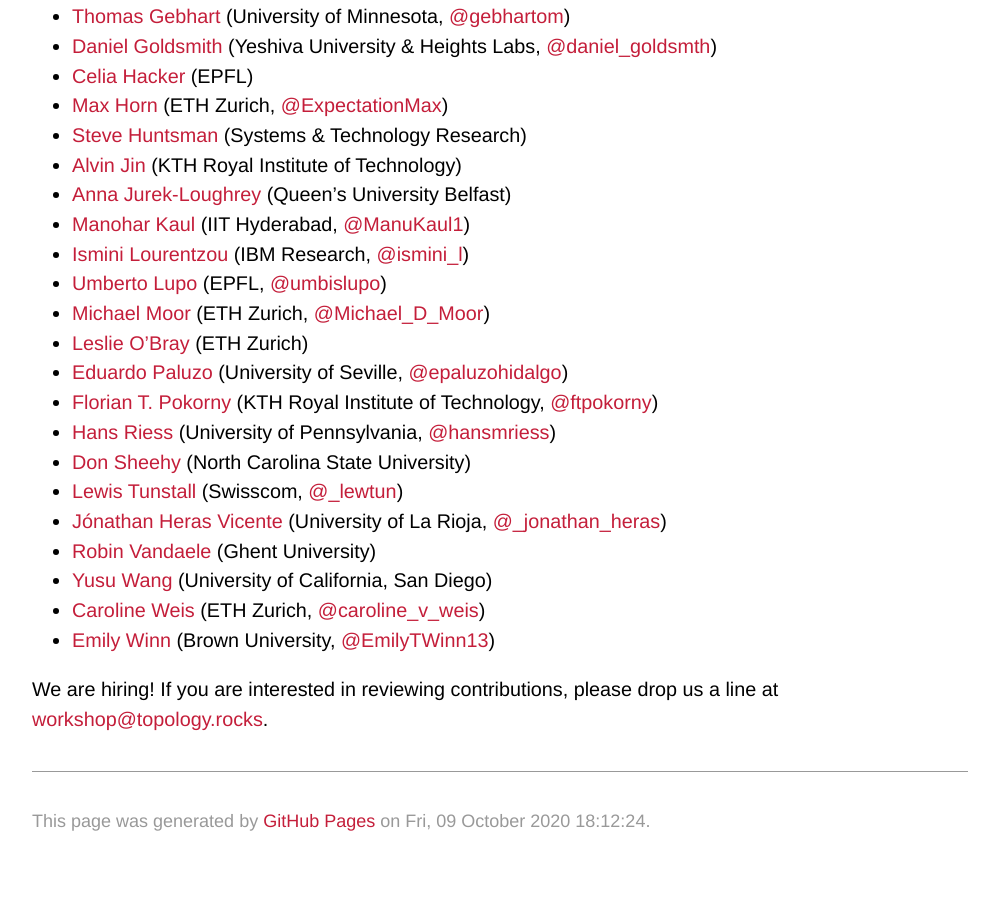
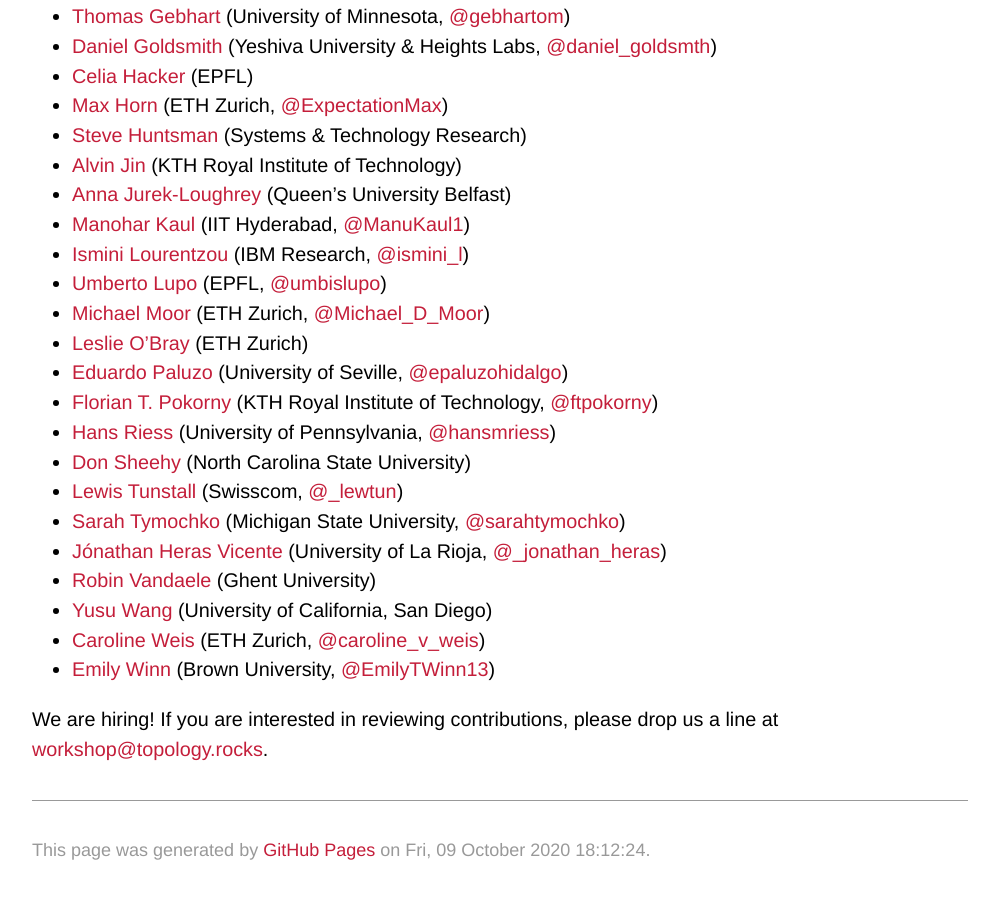
Before and after one commit to tda-in-ml/tda-in-ml.github.io, a Jekyll site: the page built from committee.md, in a window 1280 px wide and 900 px high, scrolled down 1006 px. Shown: the whole window, without its empty margins (140-1139 px from the left). Built offline with Jekyll 4.4.1, drawn with Linux system fonts in a browser that asks for light colours; some web fonts are replaced; our own code applies the rules of GitHub Pages for plain Markdown files; before the commit the page ends 1877 px from its top, so only the background shows below that.

Commit message:
More updates of the committee website

```diff
--- a/committee.md
+++ b/committee.md
@@ -37,6 +37,7 @@ linchpin in ensuring high-quality reviews of all scientific contributions:
 - [Hans Riess](https://hans-riess.github.io) (University of Pennsylvania, [@hansmriess](https://twitter.com/hansmriess))
 - [Don Sheehy](http://donsheehy.net) (North Carolina State University)
 - [Lewis Tunstall](https://lewtun.github.io/blog) (Swisscom, [@\_lewtun](https://twitter.com/_lewtun))
+- [Sarah Tymochko](https://www.egr.msu.edu/~tymochko) (Michigan State University, [@sarahtymochko](https://twitter.com/sarahtymochko))
 - [Jónathan Heras Vicente](https://www.unirioja.es/cu/joheras) (University of La Rioja, [@\_jonathan_heras](https://twitter.com/_jonathan_heras))
 - [Robin Vandaele](https://users.ugent.be/~rvdaele) (Ghent University)
 - [Yusu Wang](http://yusu.belkin-wang.org) (University of California, San Diego)
```
